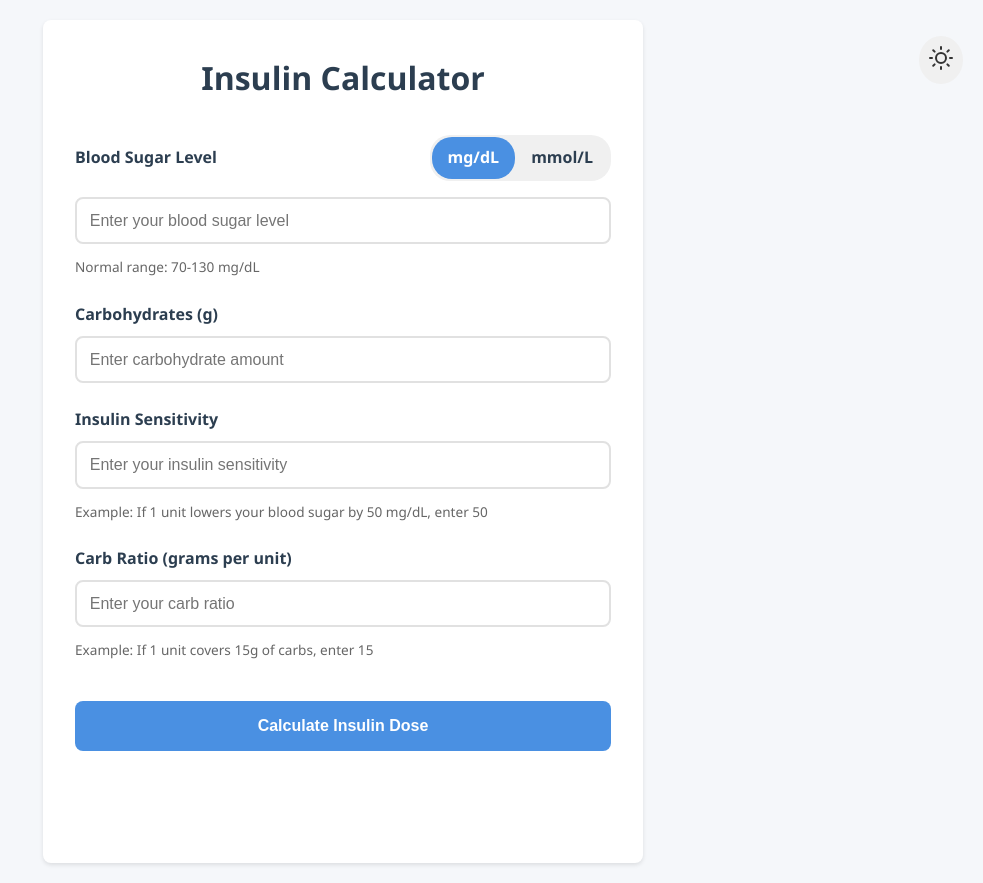
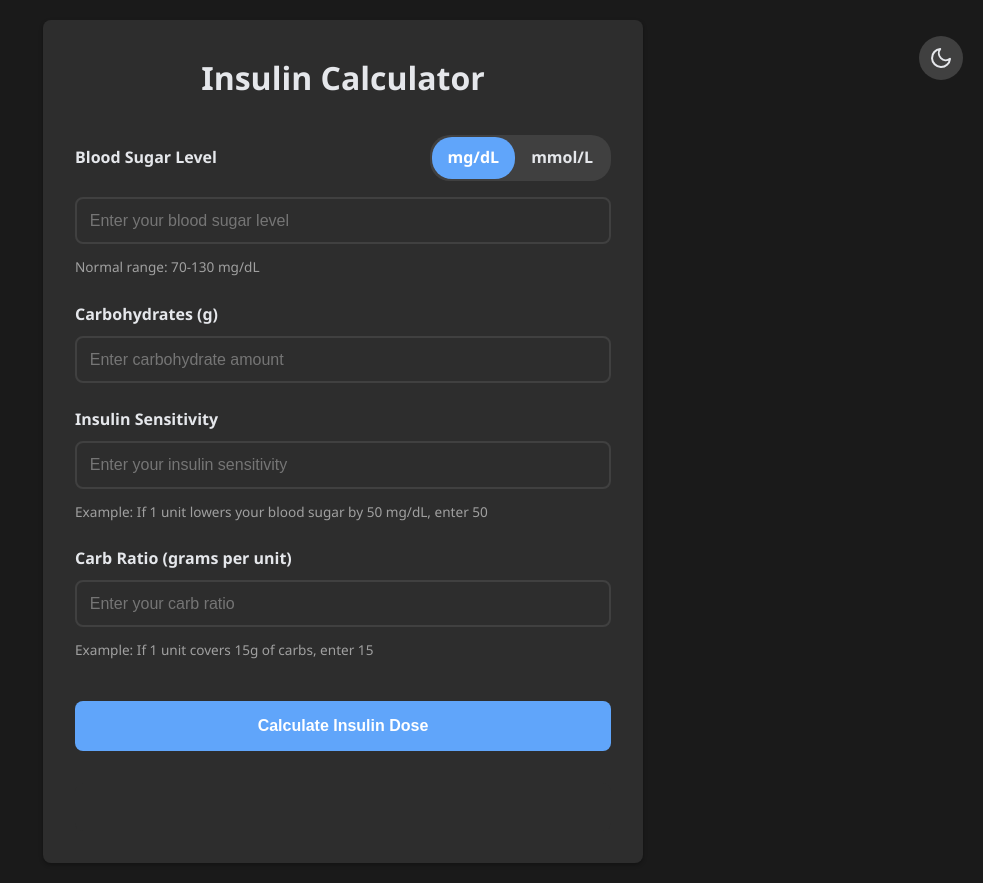
Before and after one commit to Flinchay/insulin-calculator, a plain HTML site: page index.html in a window 1280 px wide. Both pictures are taken after a click on the button "Toggle dark mode". Shown: the whole page, without its empty margins (297-1280 px from the left). Drawn offline with Linux system fonts and the light colour scheme.

Commit message:
simplified app

```diff
--- a/index.html
+++ b/index.html
@@ -7,52 +7,60 @@
     <title>Insulin Calculator</title>
 </head>
 <body>
+    <button id="theme-toggle" class="theme-toggle" aria-label="Toggle dark mode">
+        <svg class="sun-icon" xmlns="http://www.w3.org/2000/svg" viewBox="0 0 24 24" fill="none" stroke="currentColor" stroke-width="2" stroke-linecap="round" stroke-linejoin="round">
+            <circle cx="12" cy="12" r="5"></circle>
+            <line x1="12" y1="1" x2="12" y2="3"></line>
+            <line x1="12" y1="21" x2="12" y2="23"></line>
+            <line x1="4.22" y1="4.22" x2="5.64" y2="5.64"></line>
+            <line x1="18.36" y1="18.36" x2="19.78" y2="19.78"></line>
+            <line x1="1" y1="12" x2="3" y2="12"></line>
+            <line x1="21" y1="12" x2="23" y2="12"></line>
+            <line x1="4.22" y1="19.78" x2="5.64" y2="18.36"></line>
+            <line x1="18.36" y1="5.64" x2="19.78" y2="4.22"></line>
+        </svg>
+        <svg class="moon-icon" xmlns="http://www.w3.org/2000/svg" viewBox="0 0 24 24" fill="none" stroke="currentColor" stroke-width="2" stroke-linecap="round" stroke-linejoin="round">
+            <path d="M21 12.79A9 9 0 1 1 11.21 3 7 7 0 0 0 21 12.79z"></path>
+        </svg>
+    </button>
     <div class="container">
-        <!-- Header Component -->
-        <div id="header"></div>
+        <h1>Insulin Calculator</h1>
+        <form id="insulin-form">
+            <div class="form-group">
+                <div class="unit-toggle">
+                    <label for="blood-sugar">Blood Sugar Level</label>
+                    <div class="toggle-switch">
+                        <input type="radio" id="mgdl" name="unit" value="mgdl" checked>
+                        <label for="mgdl">mg/dL</label>
+                        <input type="radio" id="mmol" name="unit" value="mmol">
+                        <label for="mmol">mmol/L</label>
+                    </div>
+                </div>
+                <input type="number" id="blood-sugar" step="0.1" required placeholder="Enter your blood sugar level">
+                <small class="help-text" id="blood-sugar-help">Normal range: 70-130 mg/dL</small>
+            </div>
 
-        <!-- Main Form -->
-        <form id="insulin-form">
-            <!-- Blood Sugar Input Component -->
-            <div id="blood-sugar-input"></div>
+            <div class="form-group">
+                <label for="carbs">Carbohydrates (g)</label>
+                <input type="number" id="carbs" step="0.1" required placeholder="Enter carbohydrate amount">
+            </div>
 
-            <!-- Carbs Input Component -->
-            <div id="carbs-input"></div>
+            <div class="form-group">
+                <label for="insulin-sensitivity">Insulin Sensitivity</label>
+                <input type="number" id="insulin-sensitivity" step="0.1" required placeholder="Enter your insulin sensitivity">
+                <small class="help-text" id="sensitivity-help">Example: If 1 unit lowers your blood sugar by 50 mg/dL, enter 50</small>
+            </div>
 
-            <!-- Insulin Sensitivity Input Component -->
-            <div id="insulin-sensitivity-input"></div>
-
-            <!-- Carb Ratio Input Component -->
-            <div id="carb-ratio-input"></div>
+            <div class="form-group">
+                <label for="carb-ratio">Carb Ratio (grams per unit)</label>
+                <input type="number" id="carb-ratio" step="0.1" required placeholder="Enter your carb ratio">
+                <small class="help-text">Example: If 1 unit covers 15g of carbs, enter 15</small>
+            </div>
 
             <button type="submit">Calculate Insulin Dose</button>
         </form>
-
-        <!-- Result Component -->
-        <div id="result-container"></div>
+        <div id="result"></div>
     </div>
-
-    <!-- Load Components -->
-    <script>
-        // Function to load components
-        async function loadComponent(componentId, componentPath) {
-            const response = await fetch(componentPath);
-            const html = await response.text();
-            document.getElementById(componentId).innerHTML = html;
-        }
-
-        // Load all components
-        document.addEventListener('DOMContentLoaded', async () => {
-            await loadComponent('header', 'components/header.html');
-            await loadComponent('blood-sugar-input', 'components/blood-sugar-input.html');
-            await loadComponent('carbs-input', 'components/carbs-input.html');
-            await loadComponent('insulin-sensitivity-input', 'components/insulin-sensitivity-input.html');
-            await loadComponent('carb-ratio-input', 'components/carb-ratio-input.html');
-            await loadComponent('result-container', 'components/result.html');
-        });
-    </script>
-
-    <!-- Main Script -->
     <script src="script.js"></script>
 </body>
 </html>
```
